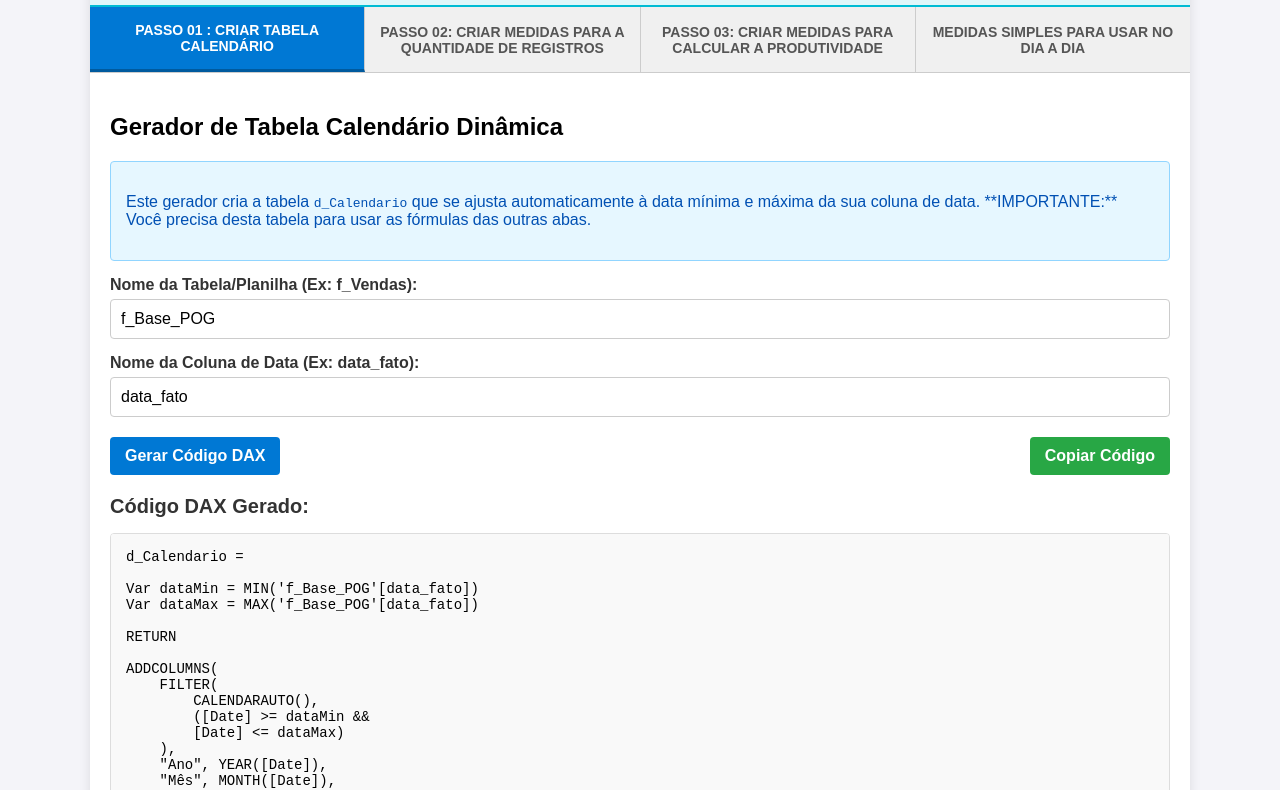
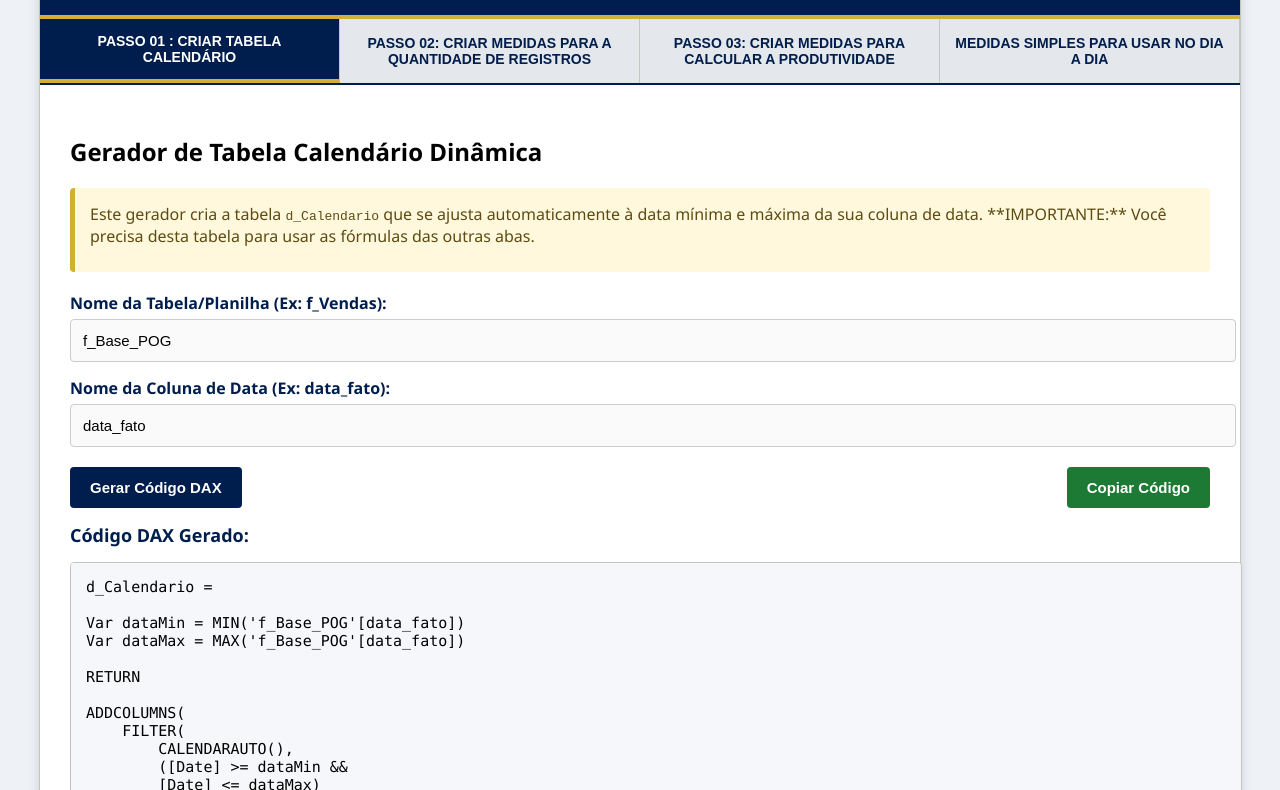
Before and after one commit to DanielDss030225/geradorDeCodigoDax, a plain HTML site: page index.html in a window 1280 px wide. Shown: the part 92-882 px from the top of the page. Drawn offline with Linux system fonts and the light colour scheme.

Commit message:
finalizando 02

```diff
--- a/index.html
+++ b/index.html
@@ -5,157 +5,202 @@
     <meta name="viewport" content="width=device-width, initial-scale=1.0">
     <title>Gerador DAX Completo (4 Abas)</title>
  <style>
+    /* ---------------------- */
+/* ESTILO PMMG OFICIAL    */
+/* ---------------------- */
+
 body {
-            font-family: Arial, sans-serif;
+    font-family: "Segoe UI", Arial, sans-serif;
     margin: 0;
-            background-color: #f4f4f9;
+    padding: 20px;
+    background-color: #eef2f7;
     display: flex;
     justify-content: center;
     align-items: flex-start;
     min-height: 100vh;
-            padding: 20px;
 }
+
+/* Container principal */
 .container {
     width: 100%;
-            max-width: 1100px;
-            background: #fff;
-            border-radius: 8px;
-            box-shadow: 0 4px 12px rgba(0, 0, 0, 0.1);
-            overflow: hidden;
+    max-width: 1200px;
+    background: #ffffff;
+    border-radius: 6px;
+    box-shadow: 0 0 12px rgba(0,0,0,0.15);
+    border: 1px solid #c5c5c5;
 }
+
+/* TÍTULO PRINCIPAL */
 h1 {
-            color: #333;
+    background: #001E4D;           /* Azul PMMG */
+    color: #fff;
+    padding: 25px 0;
     text-align: center;
-            padding: 20px 0;
     margin: 0;
-            background-color: #e0f7fa;
-            border-bottom: 2px solid #00bcd4;
+    font-size: 26px;
+    font-weight: 700;
+    letter-spacing: 1px;
+    border-bottom: 4px solid #D4AF37; /* Dourado PMMG */
 }
-        /* Estilo das Abas */
+
+/* ---------------------- */
+/* ABAS                   */
+/* ---------------------- */
 .tabs {
     display: flex;
-            border-bottom: 1px solid #ccc;
+    border-bottom: 2px solid #001E4D;
+    background-color: #f0f3f8;
 }
+
 .tab-button {
     flex: 1;
-            padding: 15px 10px;
+    padding: 14px;
     cursor: pointer;
-            background-color: #f0f0f0;
+    background-color: #e4e7ec;
     border: none;
-            border-right: 1px solid #ccc;
-            font-size: 14px; /* Reduzido para caber 4 abas */
-            font-weight: bold;
-            color: #555;
-            transition: background-color 0.3s, color 0.3s;
-            text-align: center;
+    border-right: 1px solid #c5c5c5;
+    font-size: 14px;
+    font-weight: 700;
+    color: #001E4D;
+    text-transform: uppercase;
+    transition: 0.2s;
 }
-        .tab-button:last-child {
-            border-right: none;
+
+.tab-button:hover:not(.active) {
+    background-color: #d8dbe0;
 }
+
 .tab-button.active {
-            background-color: #0078d4; /* Cor do Power BI */
-            color: white;
-            border-bottom: 3px solid #005a9e;
+    background-color: #001E4D;
+    color: #fff;
+    border-bottom: 4px solid #D4AF37;
 }
-        .tab-button:hover:not(.active) {
-            background-color: #e9e9e9;
+
+/* Conteúdo das abas */
+.tab-content {
+    display: none;
+    padding: 30px;
+    animation: fadeIn 0.2s linear;
 }
-        /* Conteúdo das Abas */
-        .tab-content {
-            padding: 20px;
-            display: none;
-        }
+
 .tab-content.active {
     display: block;
 }
-        /* Estilo dos Formulários */
+
+/* Animação suave */
+@keyframes fadeIn {
+    from { opacity: 0; }
+    to { opacity: 1; }
+}
+
+/* ---------------------- */
+/* FORMULÁRIOS            */
+/* ---------------------- */
+
 label {
+    font-weight: 700;
     display: block;
     margin-top: 15px;
-            font-weight: bold;
-            color: #333;
+    color: #001E4D;
 }
-        input[type="text"], select, textarea {
-            width: 100%;
-            padding: 10px;
-            margin-top: 5px;
-            border: 1px solid #ccc;
-            border-radius: 4px;
-            box-sizing: border-box;
-            font-size: 16px;
-        }
-        .button-group {
-            display: flex;
-            justify-content: space-between;
-            align-items: center;
-            margin-top: 20px;
-        }
-        .button-group button {
-            padding: 10px 15px;
-            border: none;
-            border-radius: 4px;
-            cursor: pointer;
-            font-size: 16px;
-            font-weight: bold;
-            transition: background-color 0.3s;
-        }
-        .generate-button {
-            background-color: #0078d4;
-            color: white;
-        }
-        .generate-button:hover {
-            background-color: #005a9e;
-        }
-        .copy-button {
-            background-color: #28a745;
-            color: white;
-        }
-        .copy-button:hover {
-            background-color: #1e7e34;
-        }
-        /* Área de Código */
-        .code-area {
-            margin-top: 20px;
-        }
-        .code-area h2 {
-            font-size: 20px;
-            color: #333;
-            margin-bottom: 10px;
-        }
+
+input[type="text"],
+select,
 textarea {
     width: 100%;
-            min-height: 150px;
-            padding: 15px;
-            border: 1px solid #ddd;
+    padding: 12px;
     border-radius: 4px;
-            background-color: #f9f9f9;
-            font-family: monospace;
-            font-size: 14px;
-            resize: vertical;
-            box-sizing: border-box;
+    border: 1px solid #ccc;
+    margin-top: 5px;
+    font-size: 15px;
+    background: #fafafa;
 }
-        .instructions {
-            margin-top: 15px;
-            padding: 15px;
-            background-color: #e6f7ff;
-            border: 1px solid #91d5ff;
-            color: #0050b3;
-            border-radius: 4px;
-        }
-        .instructions ol {
-            margin-top: 10px;
-            padding-left: 20px;
-        }
-        .instructions li {
-            margin-bottom: 5px;
-        }
+
+/* Agrupamento lateral */
 .input-group {
     display: flex;
     gap: 20px;
 }
+
 .input-group > div {
     flex: 1;
 }
+
+/* ---------------------- */
+/* BOTÕES                 */
+/* ---------------------- */
+
+.button-group {
+    display: flex;
+    justify-content: space-between;
+    margin-top: 20px;
+}
+
+.button-group button {
+    padding: 12px 20px;
+    border: none;
+    border-radius: 4px;
+    font-size: 15px;
+    font-weight: bold;
+    cursor: pointer;
+    transition: 0.2s;
+}
+
+/* Botão azul PMMG */
+.generate-button {
+    background-color: #001E4D;
+    color: white;
+}
+.generate-button:hover {
+    background-color: #002a6d;
+}
+
+/* Botão verde */
+.copy-button {
+    background-color: #1d7a35;
+    color: white;
+}
+.copy-button:hover {
+    background-color: #135423;
+}
+
+/* ---------------------- */
+/* ÁREA DE CÓDIGO         */
+/* ---------------------- */
+
+.code-area h2 {
+    font-size: 18px;
+    margin-bottom: 10px;
+    color: #001E4D;
+}
+
+textarea {
+    background-color: #f6f7fb;
+    border: 1px solid #c3c3c3;
+    font-family: Consolas, monospace;
+    padding: 15px;
+    resize: vertical;
+}
+
+/* ---------------------- */
+/* BOX DE INSTRUÇÕES      */
+/* ---------------------- */
+
+.instructions {
+    background-color: #fff8dd;
+    border-left: 5px solid #D4AF37;
+    padding: 15px;
+    margin: 15px 0 20px 0;
+    border-radius: 4px;
+    color: #5d4b12;
+}
+.instructions ol {
+    margin-left: 20px;
+}
+.instructions p {
+    margin: 0 0 10px 0;
+}
+
     </style>
 </head>
 <body>
```
Lines whose indentation alone changed are shown as unchanged.
